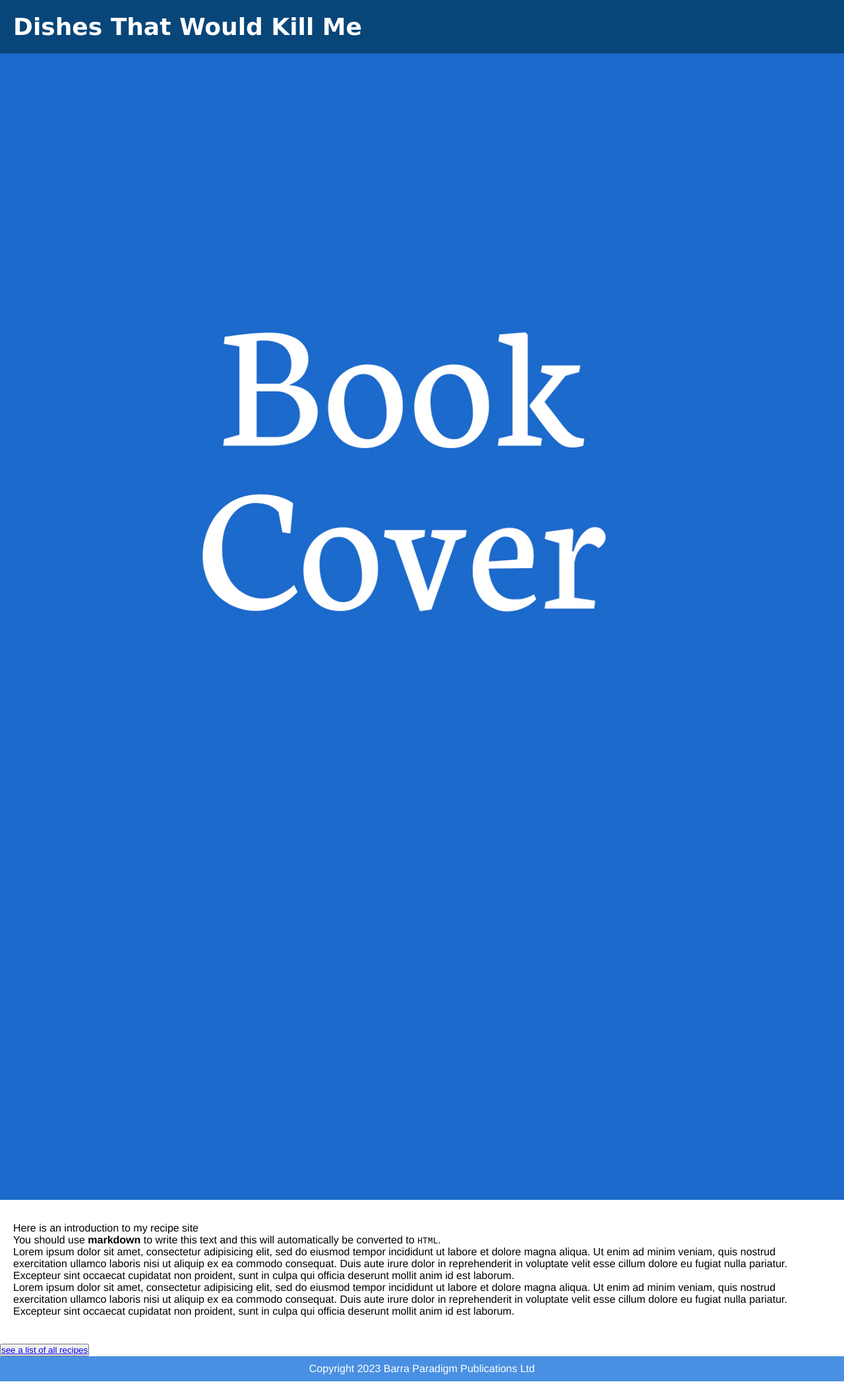
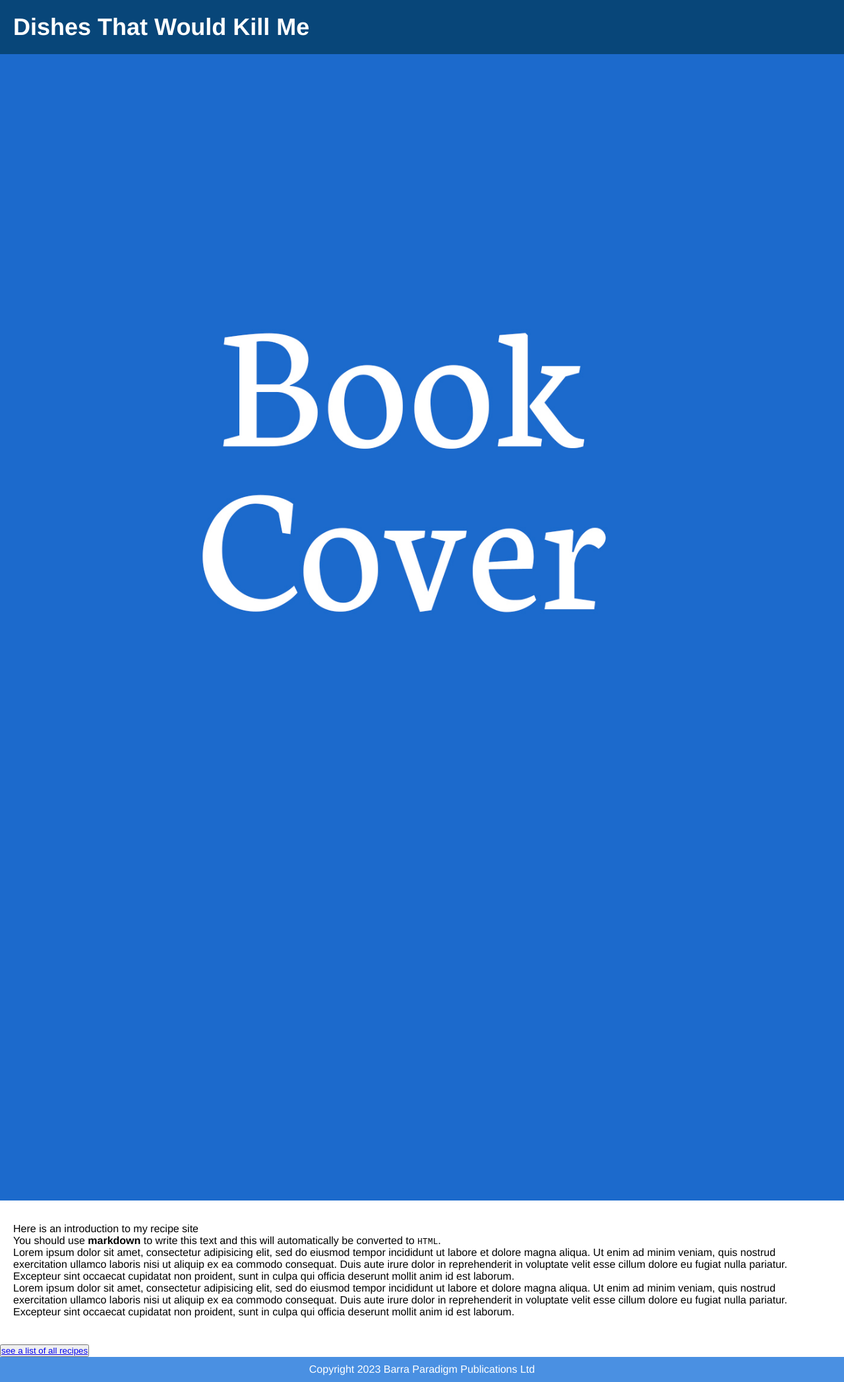
Before and after one commit to thomasgodfrey48/instantcrush, a Jekyll site: the page built from home/index.md, in a window 1280 px wide. Shown: the whole page at 66% size. Built offline with Jekyll 4.4.1, drawn with Linux system fonts in a browser that asks for light colours.

Commit message:
Update recipes.css

```diff
--- a/styles/recipes.css
+++ b/styles/recipes.css
@@ -94,7 +94,7 @@ body {
   background-color: #fff; /* white */
 }
 
-/* Set the font style */
+
 body {
   font-family: "Helvetica Neue", Helvetica, Arial, sans-serif;
 }
@@ -103,7 +103,7 @@ body {
 header {
   background-color: #084679; /* dark blue core */
   color: #fff; /* white text */
-  font-family: "Comic Sans MS", cursive, sans-serif; /* informal font */
+  font-family: "Helvetica Neue", cursive, sans-serif; /* informal font */
   padding: 20px;
 }
 
```
